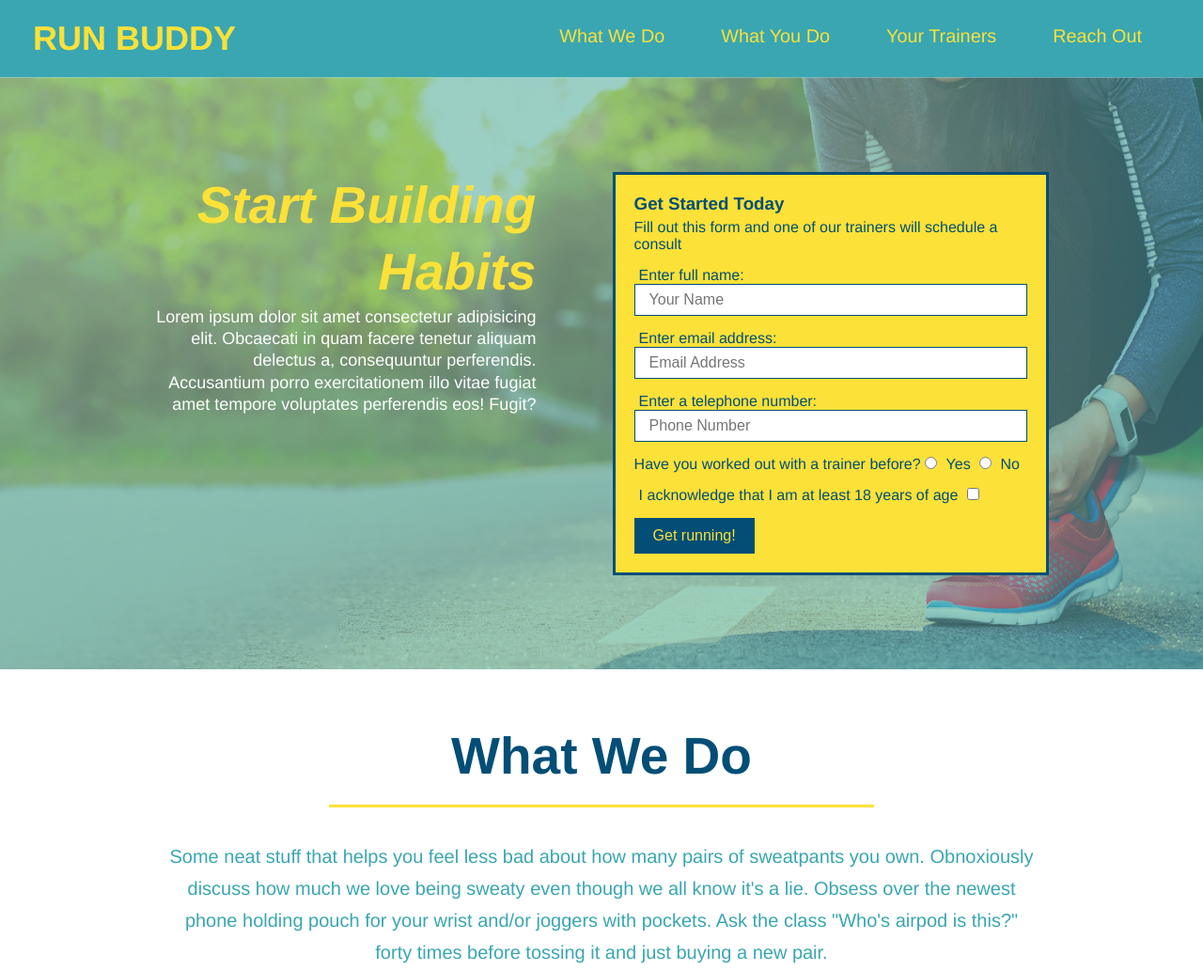
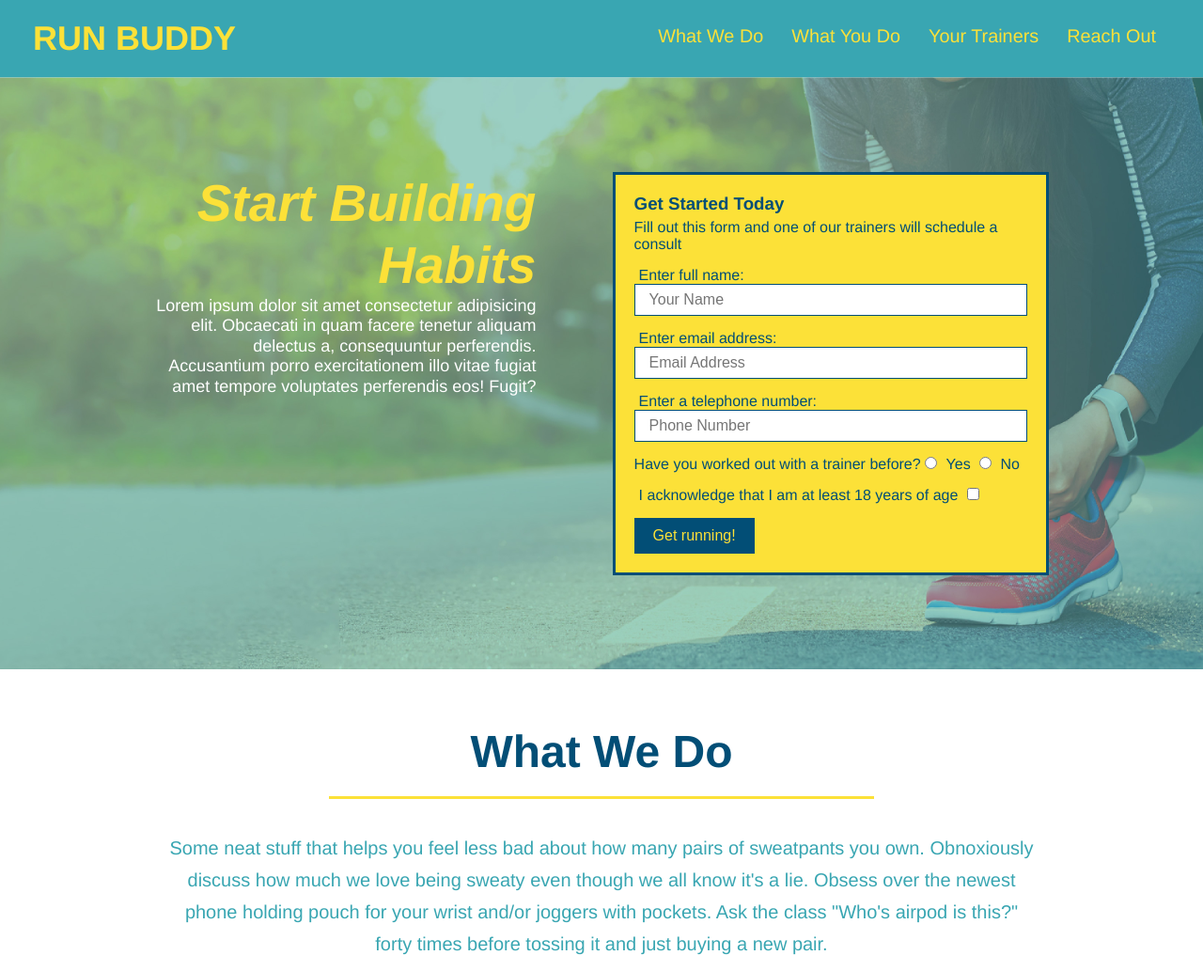
Before and after one commit to LSabin23/run-buddy, a plain HTML site: page index.html in a window 1280 px wide. Shown: the top 1033 px of the page at 94% size. Drawn offline with Linux system fonts and the light colour scheme.

Commit message:
added meta tag and media queries

```diff
--- a/assets/css/style.css
+++ b/assets/css/style.css
@@ -42,7 +42,7 @@ header nav ul {
 }
 
 header nav ul li a {
-  margin: 0 30px;
+  padding: 10px 15px;
   font-weight: lighter;
   font-size: 1.55vw;
 }
@@ -83,6 +83,7 @@ section {
   display: flex;
   justify-content: center;
   flex-wrap: wrap;
+  align-items: flex-start;
 }
 
 .hero-form {
@@ -132,7 +133,7 @@ section {
   margin: 3.5%;
   color: #fff;
   font-size: 18px;
-  line-height: 1.3;
+  line-height: 1.2;
 }
 
 .hero-cta h2 {
@@ -208,7 +209,7 @@ section {
 /* STEPS STYLE END */
 
 .section-title {
-  font-size: 55px;
+  font-size: 48px;
   color: #024e76;
   border-bottom: 3px solid;
   padding-bottom: 20px;
@@ -342,3 +343,18 @@ section {
 .flex-row {
   display: flex;
 }
+
+/* MEDIA QUERIES FOR SMALLER DESKTOP SCREENS AND SMALLER */
+@media screen and (max-width: 980px) {
+
+}
+
+/* MEDIA QUERIES FOR TABLETS AND SMALLER */
+@media screen and (max-width: 768px) {
+
+}
+
+/* MEDIA QUERIES FOR MOBILE PHONES AND SMALLER */
+@media screen and (max-width: 575px) {
+
+}
--- a/index.html
+++ b/index.html
@@ -2,7 +2,7 @@
 <html lang="en">
   <head>
     <link rel="stylesheet" href="./assets/css/style.css" />
-    <meta charset="UTF-8" />
+    <meta charset="UTF-8" name="viewport" content="width=device-width, initial-scale=1.0" />
     <title>Run Buddy</title>
   </head>
   <body>
```
Also changed, not shown: privacy-policy.html (+1 -1 lines).
